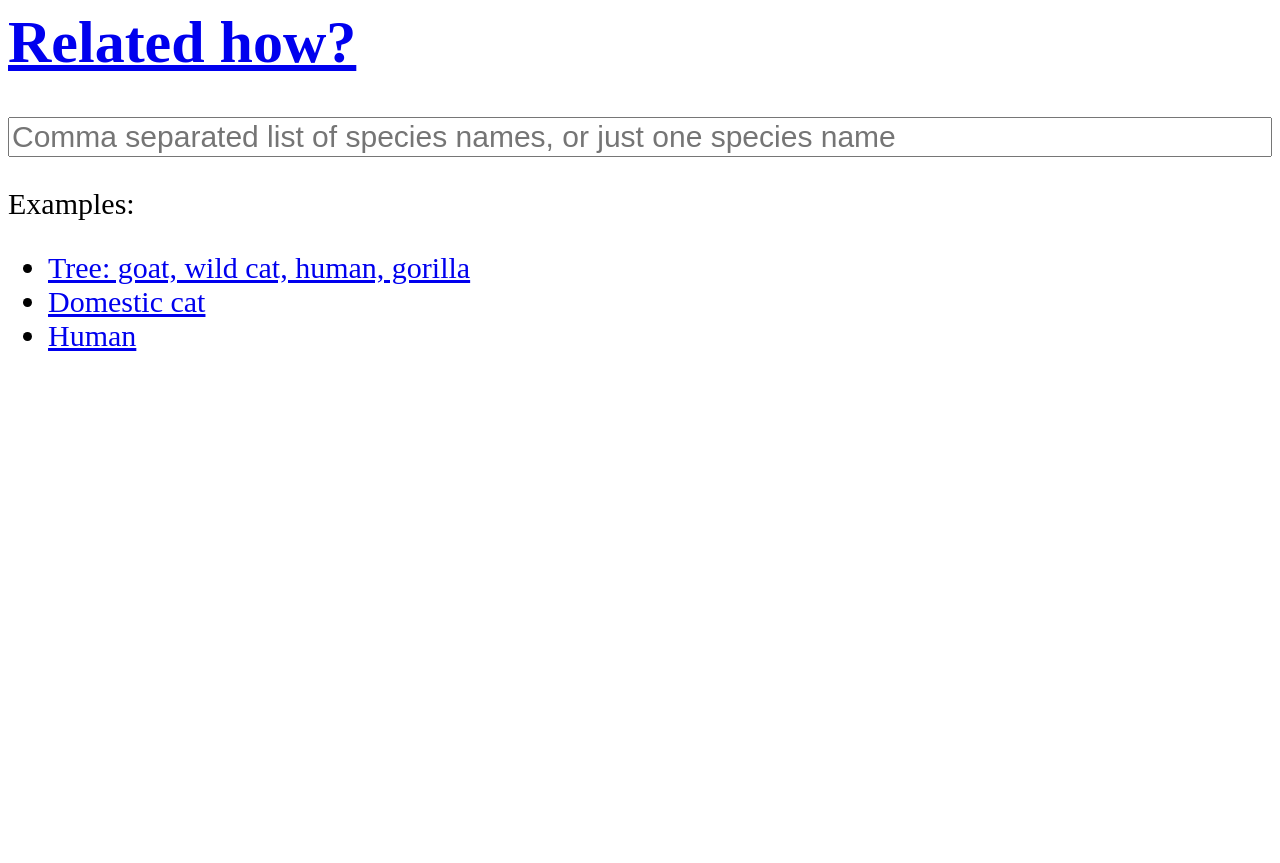
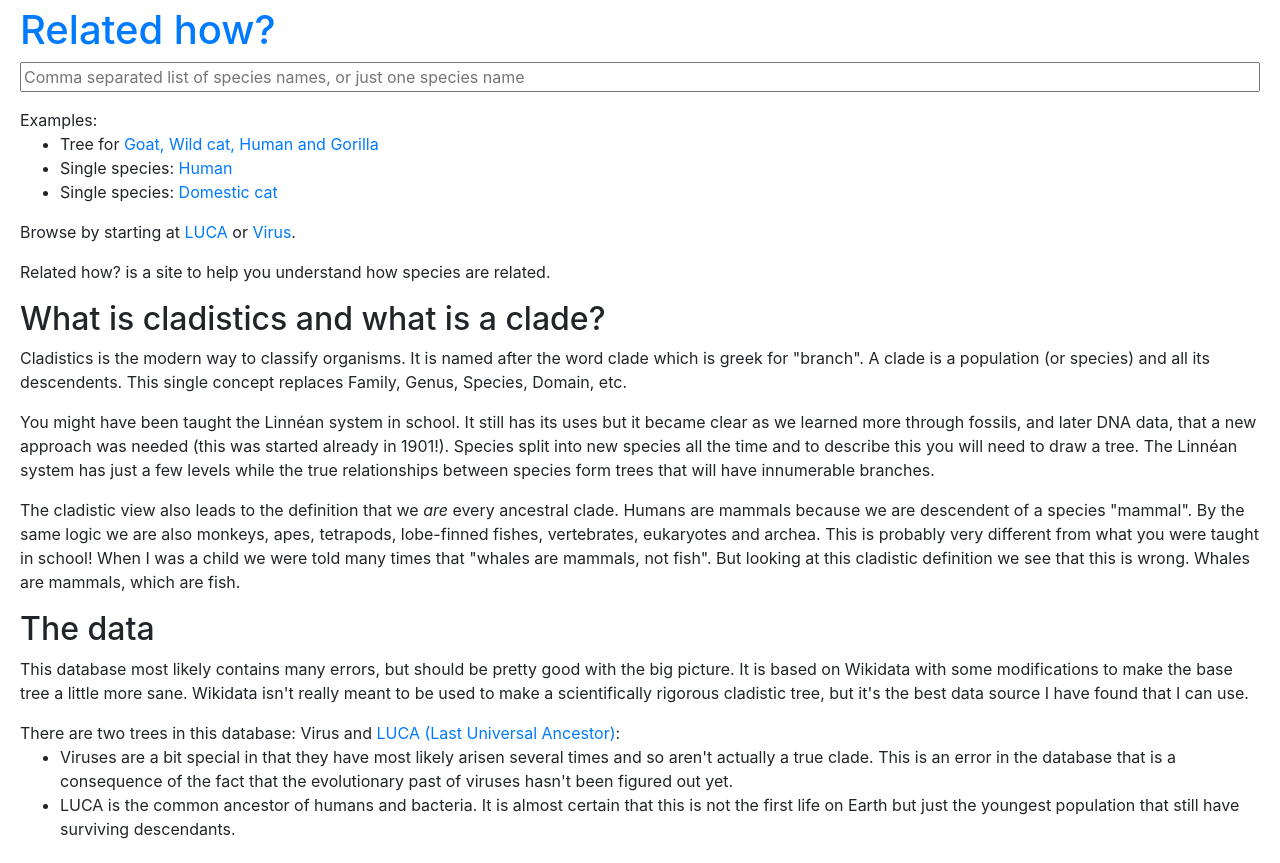
Before and after one commit to boxed/relatedhow, a Django app: page / in a window 1280 px wide. Before the commit the page ends 351 px from the top, so only its background shows below. Run offline with Django 3.2, Linux system fonts and the light colour scheme; parts of the project's set-up code (start-up, migrations or seed data) failed here and were passed over; some libraries are stand-ins or nearby versions.

Commit message:
Misc fixes, updated index page, fix code for the root

```diff
--- a/relatedhow/viewer/models.py
+++ b/relatedhow/viewer/models.py
@@ -52,7 +52,11 @@ class Taxon(models.Model):
         ]
 
     def __str__(self):
-        return f'{self.names()[0]}'.capitalize()
+        names = self.names()
+        if names:
+            return f'{self.names()[0]}'.capitalize()
+        else:
+            return '<no label>'
 
     def alt_name(self):
         name = str(self).lower()
--- a/relatedhow/viewer/templates/viewer/base.html
+++ b/relatedhow/viewer/templates/viewer/base.html
@@ -3,6 +3,9 @@
         <title>Related how?</title>
 
         <style>
+            body {
+                padding: 6px 20px;
+            }
             body, input {
                 font-size: 18px;
             }
@@ -34,6 +37,11 @@
                 }
             }
         </style>
+
+        {# Bootstrap #}
+        <link rel="stylesheet" href="https://stackpath.bootstrapcdn.com/bootstrap/4.4.1/css/bootstrap.min.css" integrity="sha384-Vkoo8x4CGsO3+Hhxv8T/Q5PaXtkKtu6ug5TOeNV6gBiFeWPGFN9MuhOf23Q9Ifjh" crossorigin="anonymous">
+
+        <link rel="stylesheet" href="//maxcdn.bootstrapcdn.com/font-awesome/4.3.0/css/font-awesome.min.css">
     </head>
 
     <body>
--- a/relatedhow/viewer/templates/viewer/index.html
+++ b/relatedhow/viewer/templates/viewer/index.html
@@ -3,14 +3,36 @@
 {% block contents %}
     Examples:
     <ul>
-        <li>
-            <a href="/tree/178228,43576,15978631,36611/">Tree: goat, wild cat, human, gorilla</a>
-        </li>
-        <li>
-            <a href="/clade/20980826/">Domestic cat</a>
-        </li>
-        <li>
-            <a href="/clade/15978631/">Human</a>
-        </li>
+        <li>Tree for <a href="/tree/178228,43576,15978631,36611/">Goat, Wild cat, Human and Gorilla</a></li>
+        <li>Single species: <a href="/clade/15978631/">Human</a></li>
+        <li>Single species: <a href="/clade/20980826/">Domestic cat</a></li>
     </ul>
+
+    <p>
+        Browse by starting at <a href="/clade/2382443">LUCA</a> or <a href="/clade/808/">Virus</a>.
+    </p>
+
+    <p>Related how? is a site to help you understand how species are related.</p>
+
+
+<h2>What is cladistics and what is a clade?</h2>
+
+    <p>Cladistics is the modern way to classify organisms. It is named after the word clade which is greek for "branch". A clade is a population (or species) and all its descendents. This single concept replaces Family, Genus, Species, Domain, etc.</p>
+
+    <p>You might have been taught the Linnéan system in school. It still has its uses but it became clear as we learned more through fossils, and later DNA data, that a new approach was needed (this was started already in 1901!). Species split into new species all the time and to describe this you will need to draw a tree. The Linnéan system has just a few levels while the true relationships between species form trees that will have innumerable branches.</p>
+
+    <p>The cladistic view also leads to the definition that we <i>are</i> every ancestral clade. Humans are mammals because we are descendent of a species "mammal". By the same logic we are also monkeys, apes, tetrapods, lobe-finned fishes, vertebrates, eukaryotes and archea. This is probably very different from what you were taught in school! When I was a child we were told many times that "whales are mammals, not fish". But looking at this cladistic definition we see that this is wrong. Whales are mammals, which are fish.</p>
+
+    <h2>The data</h2>
+
+    <p>This database most likely contains many errors, but should be pretty good with the big picture. It is based on Wikidata with some modifications to make the base tree a little more sane. Wikidata isn't really meant to be used to make a scientifically rigorous cladistic tree, but it's the best data source I have found that I can use.</p>
+
+    There are two trees in this database: Virus and <a href="https://en.wikipedia.org/wiki/Last_universal_common_ancestor">LUCA (Last Universal Ancestor)</a>:
+
+    <ul>
+    <li>Viruses are a bit special in that they have most likely arisen several times and so aren't actually a true clade. This is an error in the database that is a consequence of the fact that the evolutionary past of viruses hasn't been figured out yet.</li>
+    <li>LUCA is the common ancestor of humans and bacteria. It is almost certain that this is not the first life on Earth but just the youngest population that still have surviving descendants.</li>
+    </ul>
+
+
 {% endblock %}
```
Also changed, not shown: relatedhow/__init__.py (+38 -4 lines), relatedhow/viewer/templates/viewer/clade.html (+7 -3 lines).
